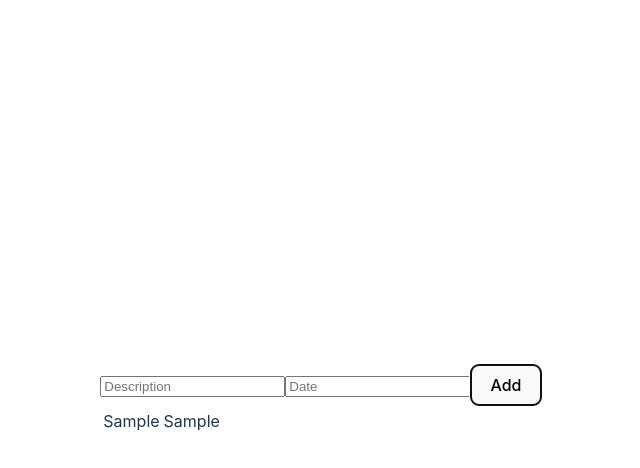
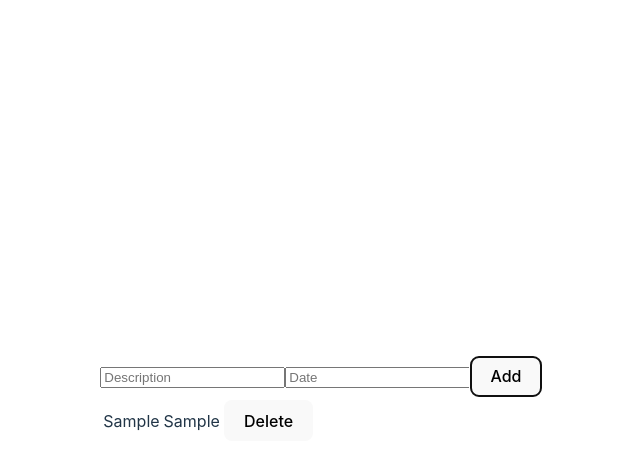
Before and after one commit to GiuliaZd/ToDoList, a React (Vite) app in the folder vite-project/: page / in a window 1280 px wide. Both pictures are taken after typing "Sample", "Sample" into the empty fields and a click on the button "Add". Shown: the top 468 px of the page, without its empty margins (319-959 px from the left). Built offline with nearby package versions, Linux system fonts and the light colour scheme.

Commit message:
added delete button

```diff
--- a/vite-project/src/App.jsx
+++ b/vite-project/src/App.jsx
@@ -12,14 +12,21 @@ function App() {
     setTodos([...todos, todo])
     setTodo({description: '', date: ''}) //clear todo
   }
-
+  const deleteTodo = (row)=>{
+    setTodos(todos.filter((todo, index) => index !== row));
+  }
   return (
     <>
       <input placeholder="Description" name="description" value={todo.description} onChange={inputChanged} />
       <input placeholder="Date" name="date" value={todo.date} onChange={inputChanged} />
       <button onClick={addTodo}>Add</button>
       <table><tbody>
-      {todos.map((todo, index) => <tr key={index}><td>{todo.description}</td><td>{todo.date}</td></tr>)}
+      {todos.map((todo, index) =>
+      <tr key={index}>
+        <td>{todo.description}</td>
+        <td>{todo.date}</td>
+        <td><button onClick={()=>deleteTodo(index)}>Delete</button></td>
+        </tr>)}
       </tbody></table>
     </>
   );
```
